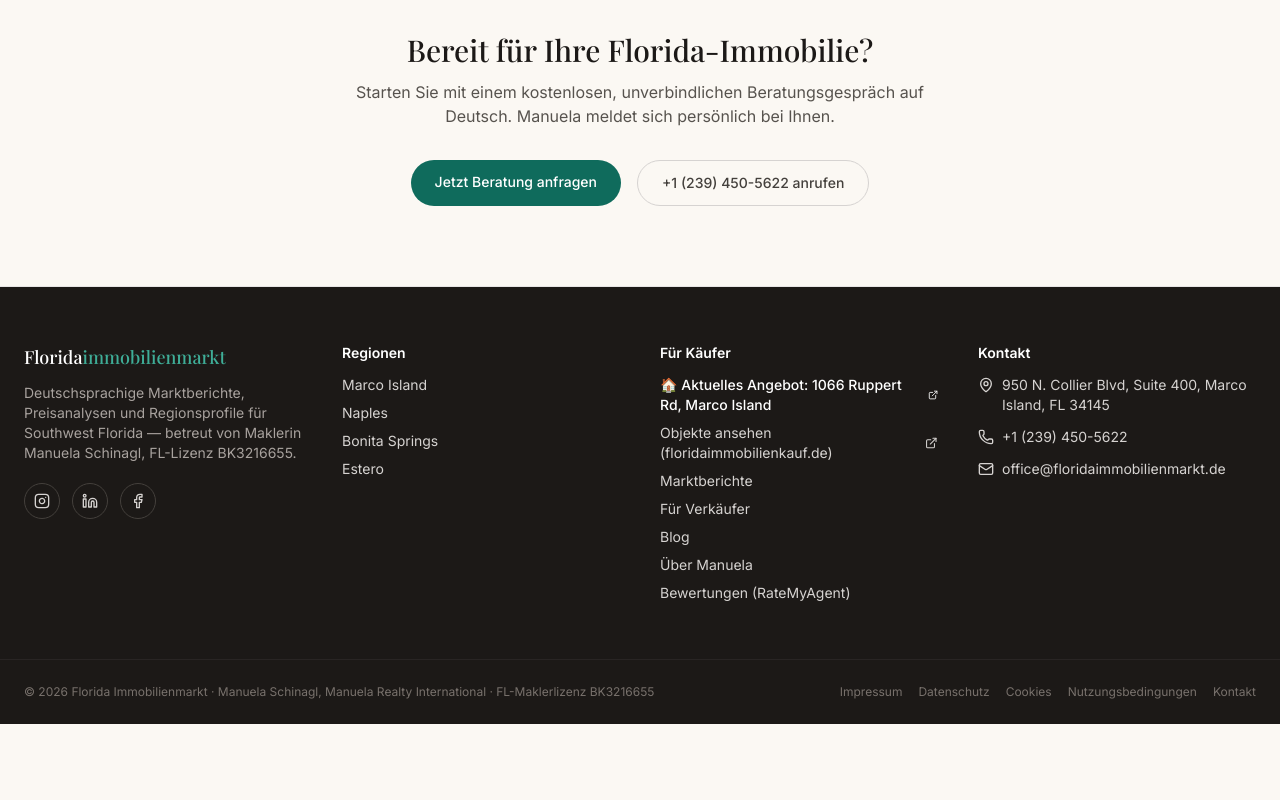
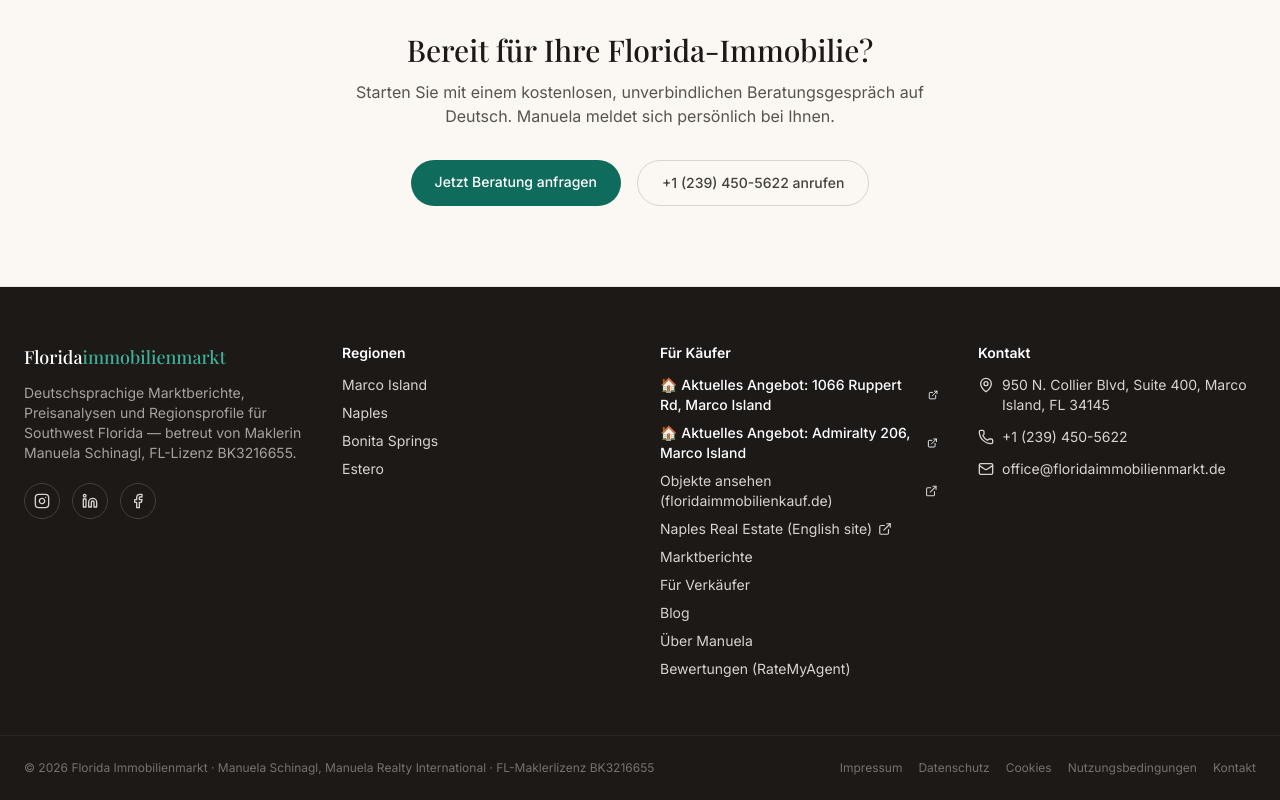
Before and after one commit to manuelarealty-a11y/floridaimmobilienmarkt, a Next.js app: page / in a window 1280 px wide. Shown: the part 4552-5352 px from the top of the page. Before the commit the page ends 5276 px from the top, so only its background shows below. Built offline with nearby package versions, Linux system fonts and the light colour scheme.

Commit message:
feat: cross-link naplesrealestate.sale and featured Marco Island listing

```diff
--- a/components/site-footer.tsx
+++ b/components/site-footer.tsx
@@ -74,12 +74,32 @@ export function SiteFooter() {
             </li>
             <li>
               <a
+                href="https://admiralty206s.com"
+                target="_blank"
+                rel="noreferrer"
+                className="flex items-center gap-1.5 text-white font-medium hover:text-[#3fae98]"
+              >
+                🏠 Aktuelles Angebot: Admiralty 206, Marco Island <ExternalLink className="h-3.5 w-3.5" />
+              </a>
+            </li>
+            <li>
+              <a
                 href={`${site.kaufSiteUrl}/objekte`}
                 target="_blank"
                 rel="noreferrer"
                 className="flex items-center gap-1.5 hover:text-white"
               >
                 Objekte ansehen (floridaimmobilienkauf.de) <ExternalLink className="h-3.5 w-3.5" />
+              </a>
+            </li>
+            <li>
+              <a
+                href="https://naplesrealestate.sale"
+                target="_blank"
+                rel="noreferrer"
+                className="flex items-center gap-1.5 hover:text-white"
+              >
+                Naples Real Estate (English site) <ExternalLink className="h-3.5 w-3.5" />
               </a>
             </li>
             <li><Link href="/markt" className="hover:text-white">Marktberichte</Link></li>
```
